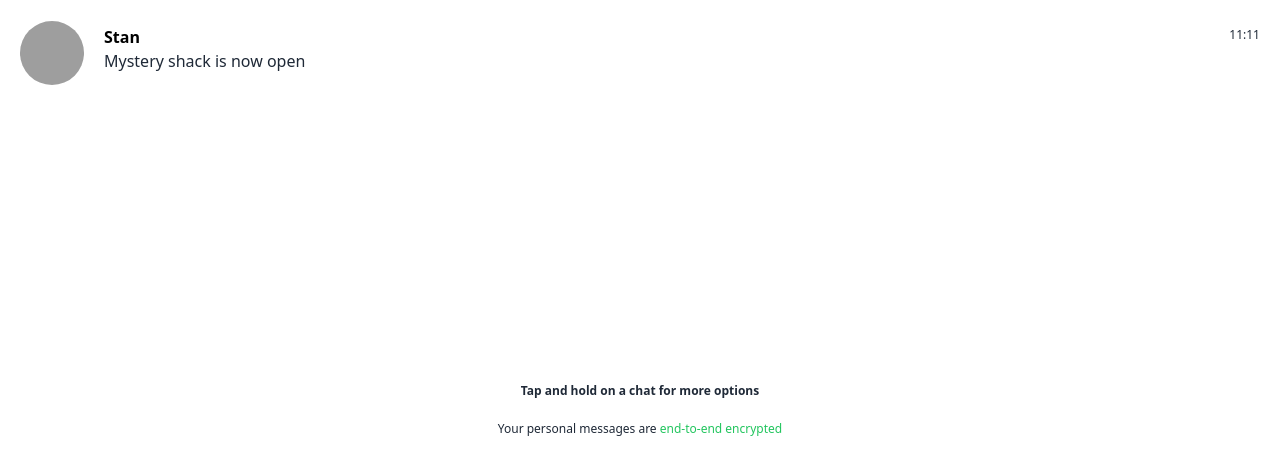
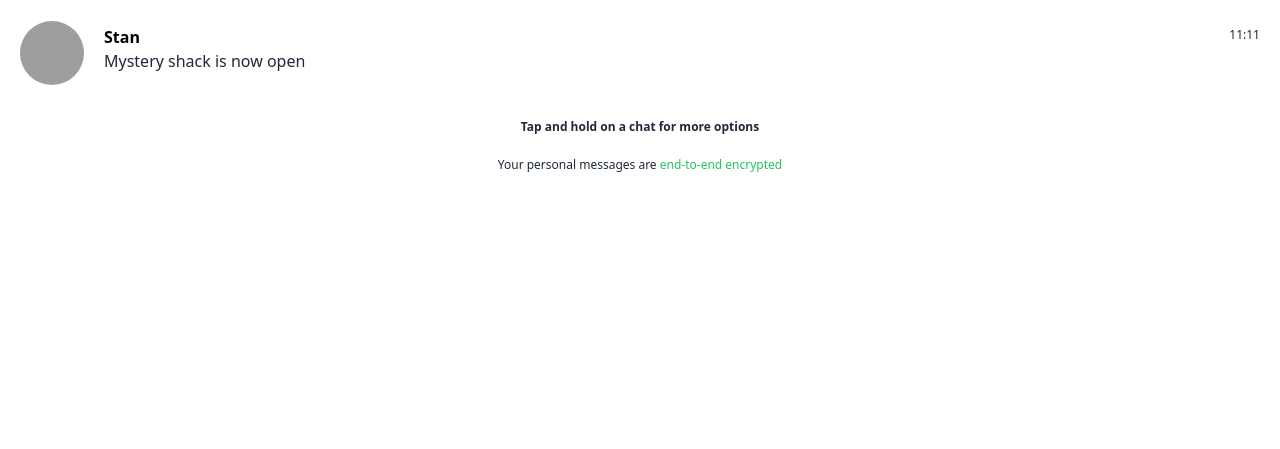
Before and after one commit to chivaraam/whatsapp-clone, a website: page index.html in a window 1280 px wide. Shown: the part 453-902 px from the top of the page. Drawn offline with Linux system fonts and the light colour scheme; grey boxes are pictures that could not be loaded.

Commit message:
Revert "ui improvements"
This reverts commit 343f59b79529405cf4773b9e8b25e570f8cb0971.

```diff
--- a/index.html
+++ b/index.html
@@ -68,7 +68,7 @@
         Calls
       </h4>
     </section>
-    <section class="bg-white min-h-screen relative p-5 h-full">
+    <section class="bg-white min-h-screen p-5 h-full">
       <div class="flex justify-between">
         <div class="flex">
           <img
@@ -154,7 +154,7 @@
         </div>
       </div>
       <br>
-      <div class="flex justify-center flex-col items-center bottom-0 right-0 left-0 absolute text-gray-800 text-xs">
+      <div class="flex justify-center flex-col items-center text-gray-800 text-xs">
         <span class="font-bold leading-9">Tap and hold on a chat for more options</span>
       <span class="leading-10">Your personal messages are <span class="text-green-500">end-to-end encrypted</span></span>
       </div>
```
Also changed, not shown: assets/css/output.css.
